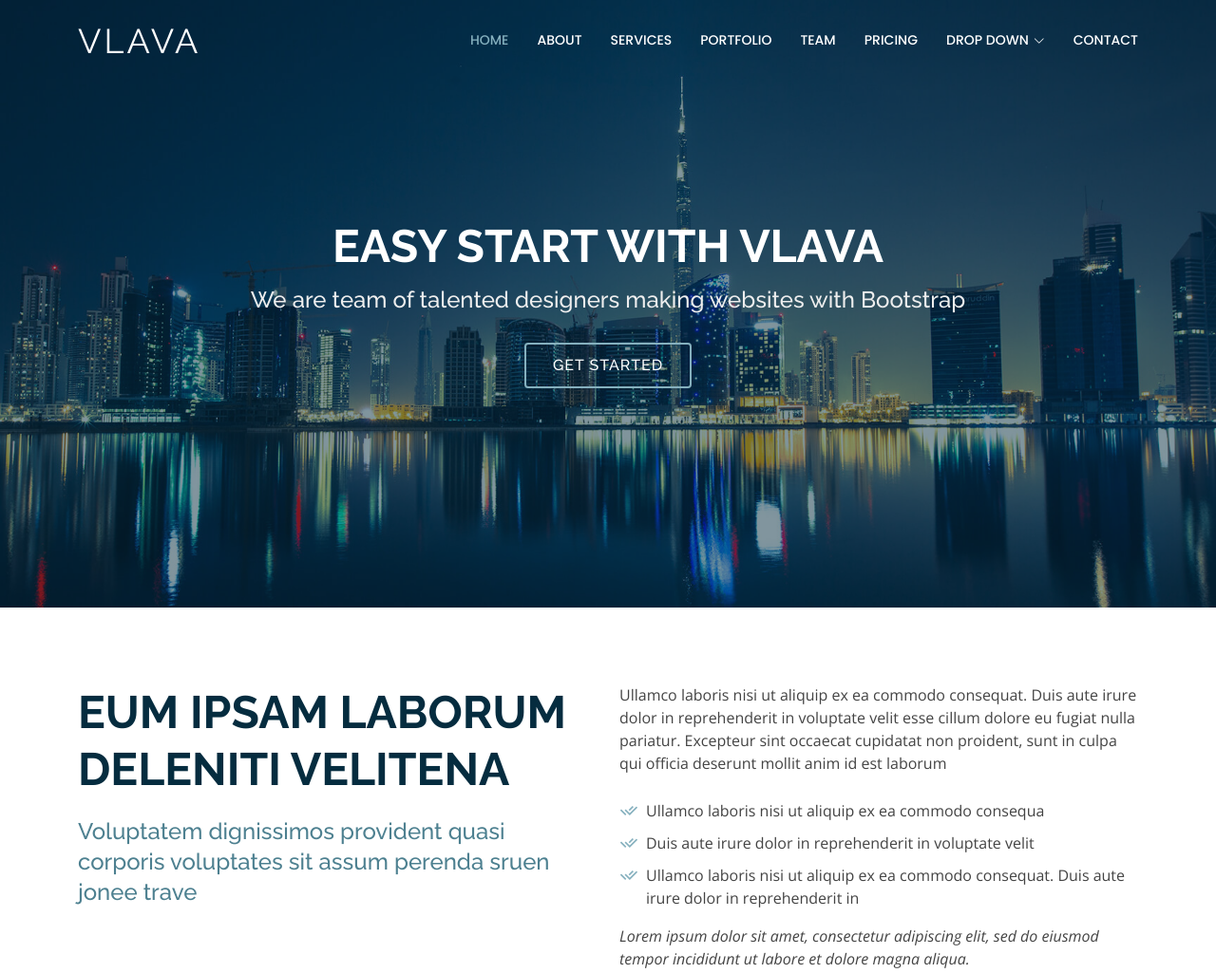
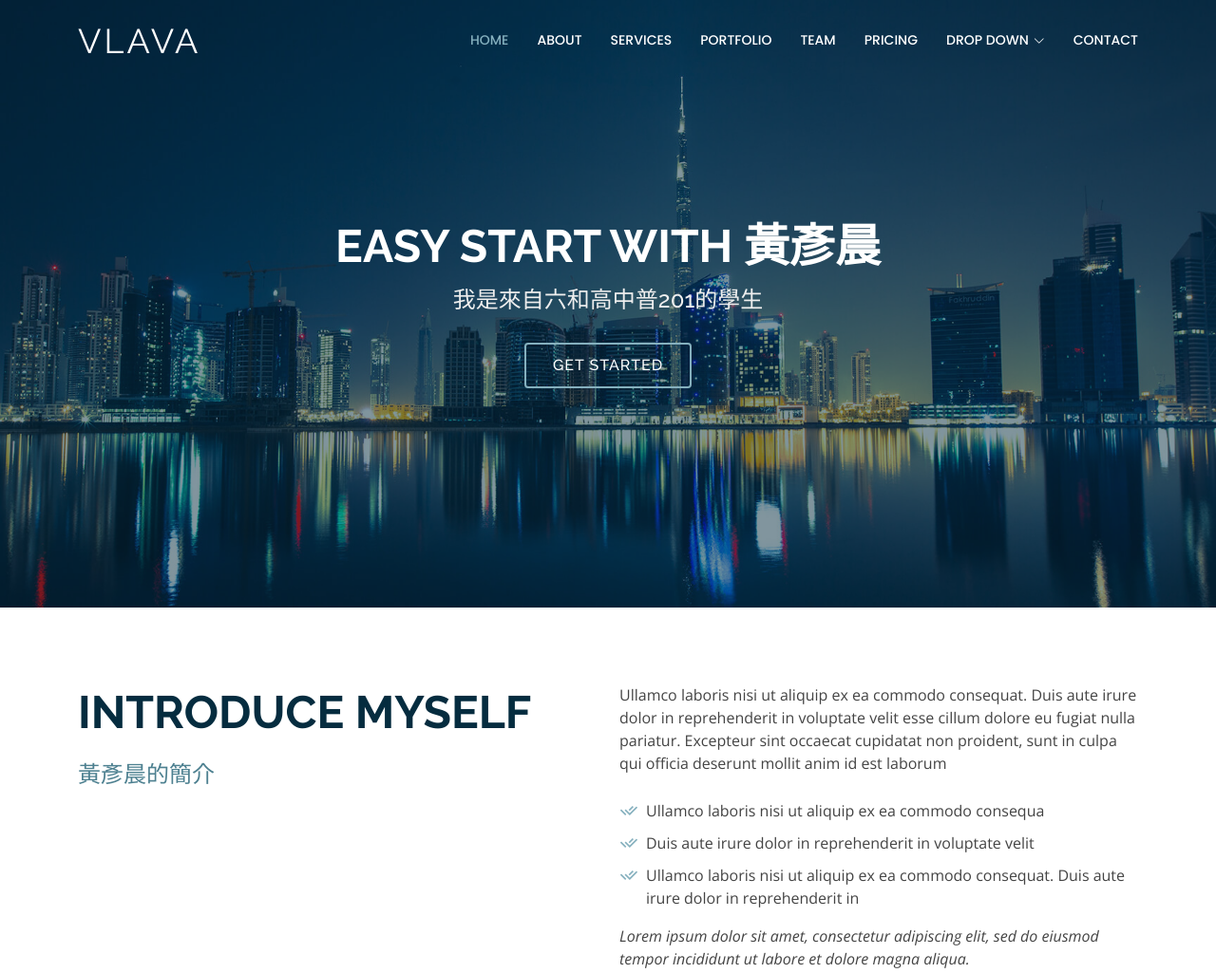
Before and after one commit to Aurelian1209/Aurelian1209.github.io, a plain HTML site: page index.html in a window 1280 px wide. Shown: the top 1025 px of the page at 95% size. Drawn offline with nearby package versions, Linux system fonts and the light colour scheme; a script that the page names is missing.

Commit message:
Update index.html

```diff
--- a/index.html
+++ b/index.html
@@ -84,8 +84,8 @@
   <!-- ======= Hero Section ======= -->
   <section id="hero">
     <div class="hero-container">
-      <h1>Easy start with Vlava</h1>
-      <h2>We are team of talented designers making websites with Bootstrap</h2>
+      <h1>Easy start with 黃彥晨</h1>
+      <h2>我是來自六和高中普201的學生</h2>
       <a href="#about" class="btn-get-started scrollto">Get Started</a>
     </div>
   </section><!-- End Hero -->
@@ -98,8 +98,8 @@
 
         <div class="row content">
           <div class="col-lg-6">
-            <h2>Eum ipsam laborum deleniti velitena</h2>
-            <h3>Voluptatem dignissimos provident quasi corporis voluptates sit assum perenda sruen jonee trave</h3>
+            <h2>introduce myself</h2>
+            <h3>黃彥晨的簡介</h3>
           </div>
           <div class="col-lg-6 pt-4 pt-lg-0">
             <p>
```
